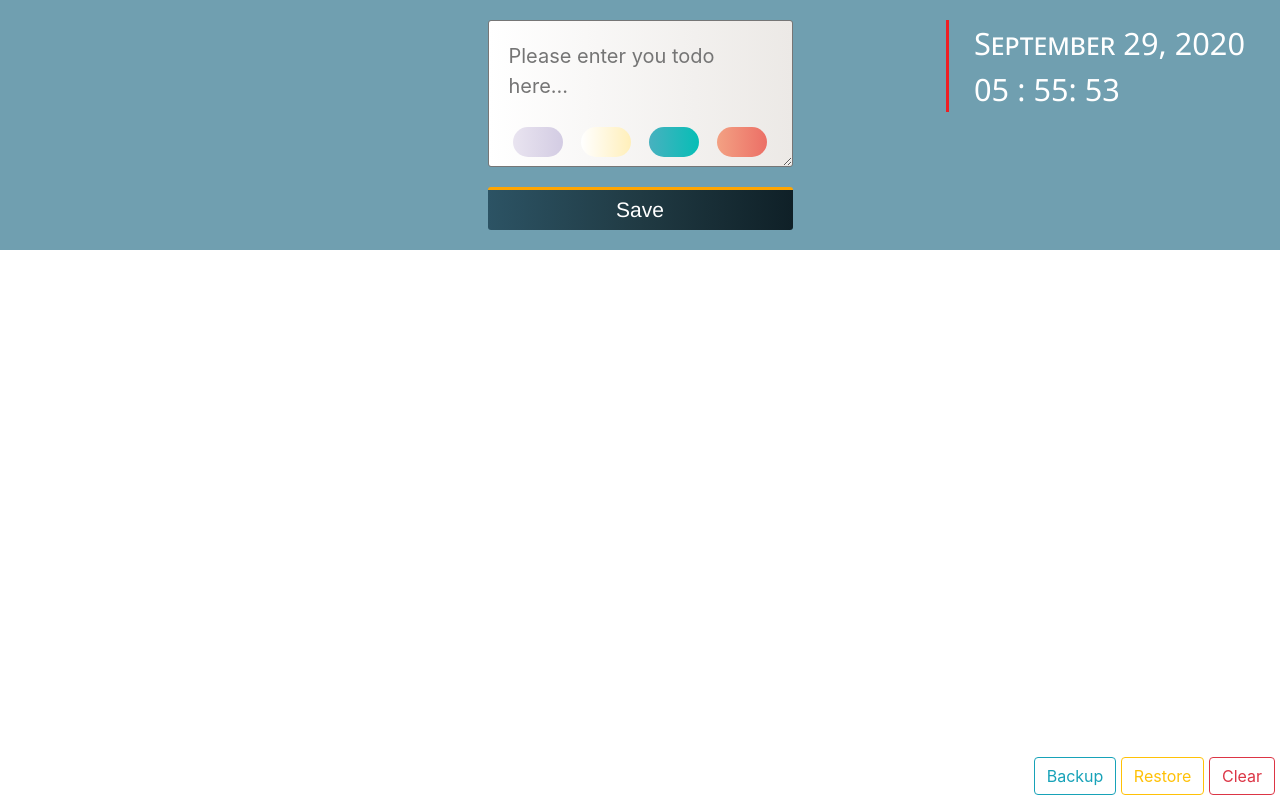
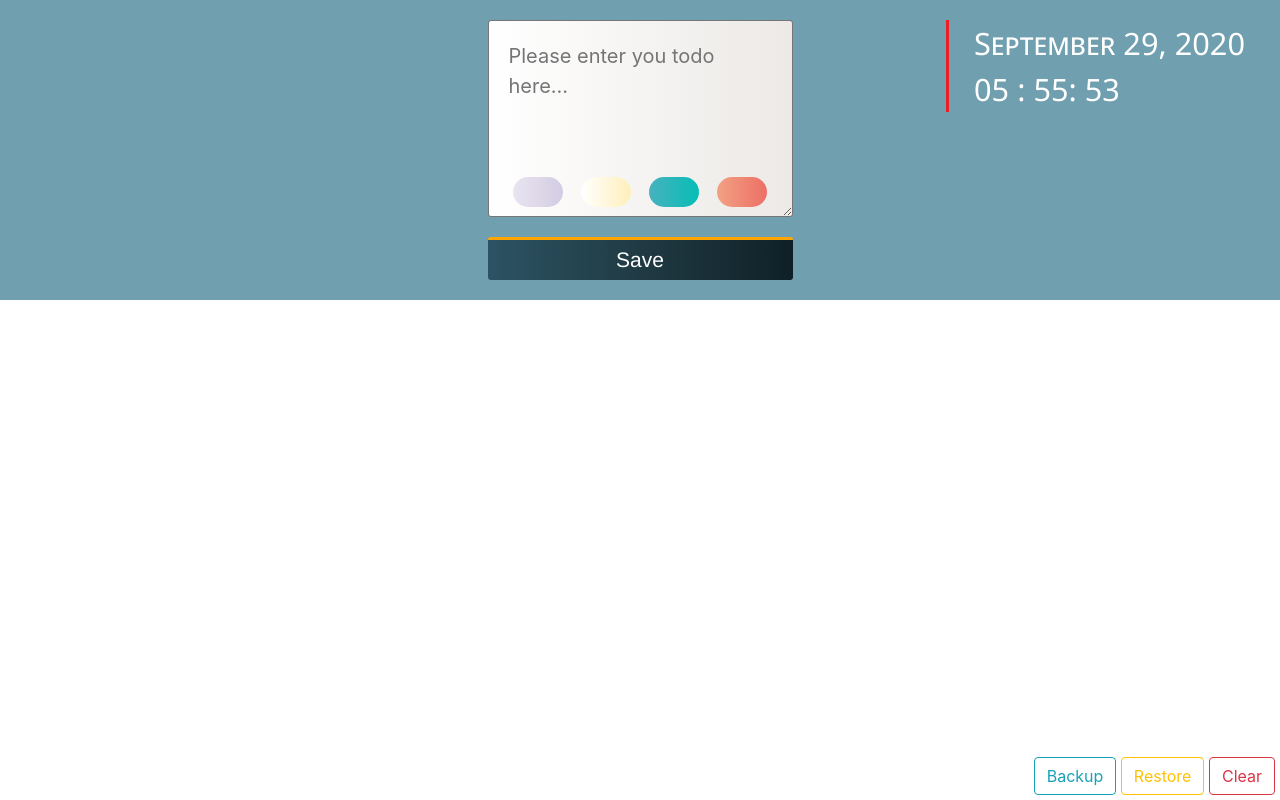
Before and after one commit to rahman23/supertodolist, a plain HTML site: page index.html in a window 1280 px wide. Drawn offline with nearby package versions, Linux system fonts and the light colour scheme.

Commit message:
Update style.css

```diff
--- a/Style_Script/style.css
+++ b/Style_Script/style.css
@@ -67,7 +67,7 @@ span {
   transform-origin: 50% 5em;
 }
 .headerDiv {
-  height: 250px;
+  height: 300px;
   background: #709fb0;
   flex-direction: column;
   display: flex;
@@ -93,7 +93,7 @@ span {
     white,
     #ece9e6
   ); /* W3C, IE 10+/ Edge, Firefox 16+, Chrome 26+, Opera 12+, Safari 7+ */
-  height: 200px;
+  height: 280px;
   width: 305px;
   margin-bottom: 10px;
   padding: 20px;
```
